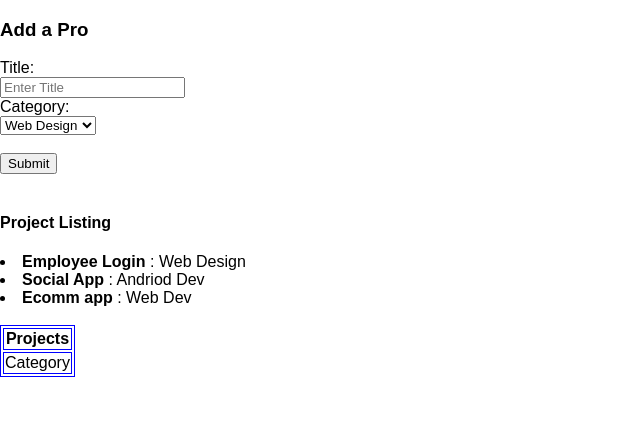
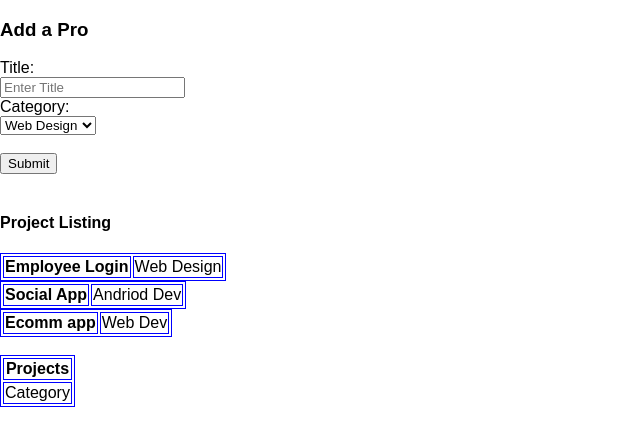
Before and after one commit to arun7sun/react-demo, a React (Create React App) app: page / in a window 1280 px wide. Shown: the top 446 px of the page, without its empty margins (0-640 px from the left). Built offline with nearby package versions, Linux system fonts and the light colour scheme.

Commit message:
Table view for product listing

```diff
--- a/src/Components/proItem.js
+++ b/src/Components/proItem.js
@@ -4,9 +4,13 @@
   render() {
 
     return (
-      <li className="ProItem">
-        <strong>{this.props.project.title}</strong> : {this.props.project.category}
-      </li>
+      <div className="ProItem">
+      <table>
+        <tr><th >{this.props.project.title}</th>
+        <td>{this.props.project.category}</td></tr>
+      </table>
+      </div>
+
     );
   }
 }
```
